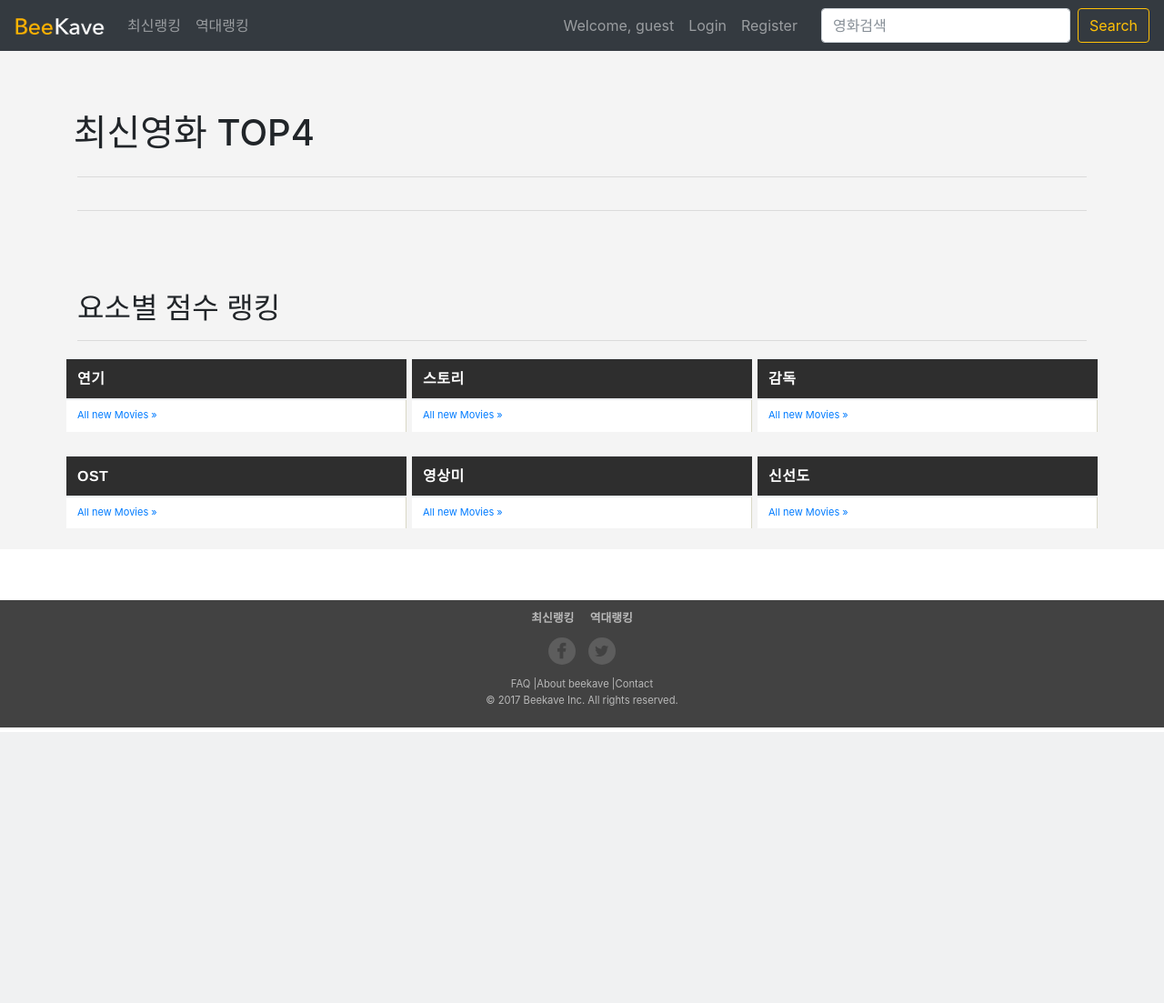
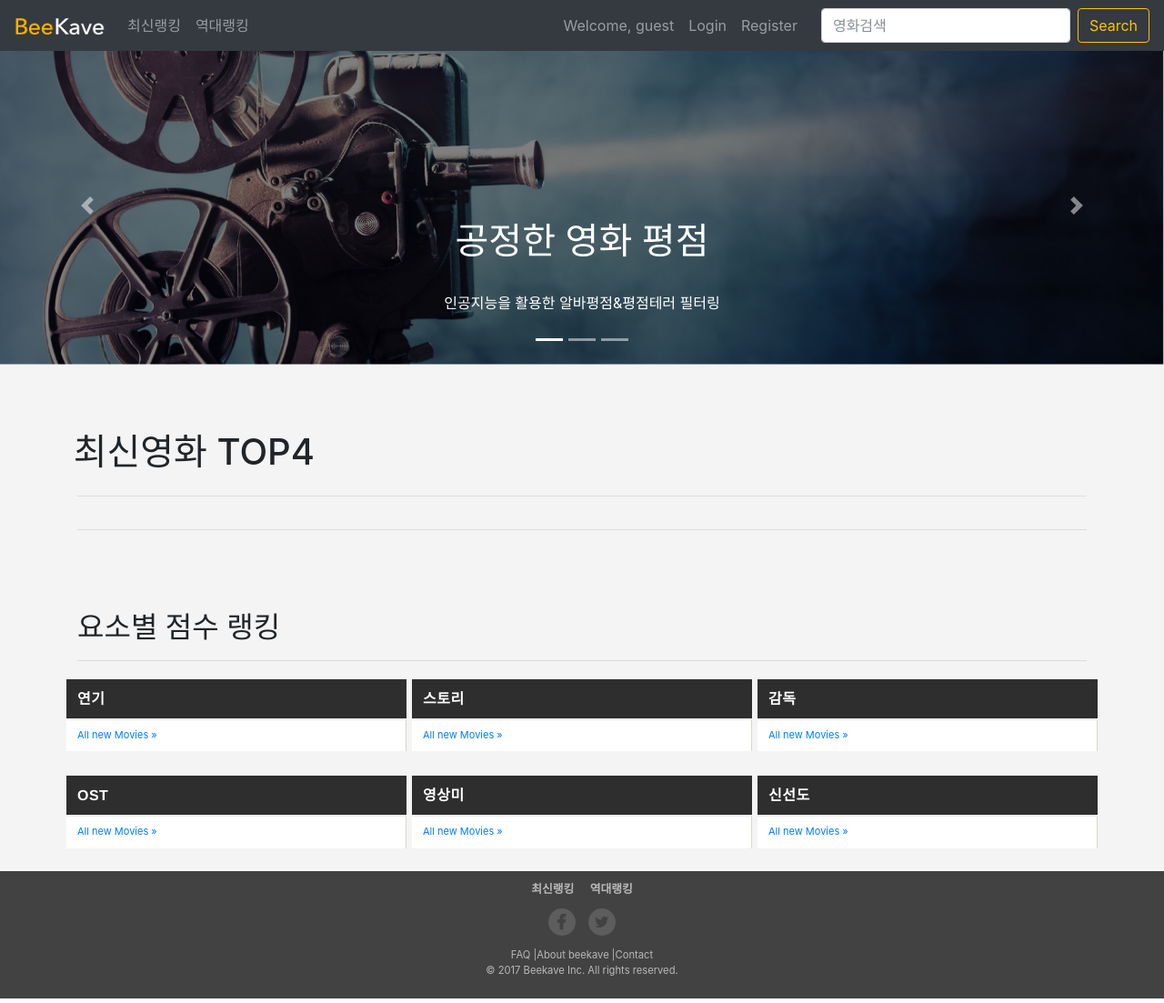
Before and after one commit to NAMYUNWOO/beekaveV2, a Django app: page / in a window 1280 px wide. Shown: the whole page at 91% size. Before the commit the page ends 805 px from the top, so only its background shows below. Run offline with Django 3.2, Linux system fonts and the light colour scheme; data that the repository does not hold is empty; some libraries are stand-ins or nearby versions.

Commit message:
ver up 12.18

```diff
--- a/beekave/templates/mainPage.html
+++ b/beekave/templates/mainPage.html
@@ -3,6 +3,47 @@
 {% load self_defined_filters %}
 {% block content %}
 <main role="main" style="background-color:#f4f4f4 !important;">
+        <div id="carouselExampleIndicators" class="carousel slide" data-ride="carousel">
+            <ol class="carousel-indicators">
+                <li data-target="#carouselExampleIndicators" data-slide-to="0" class="active"></li>
+                <li data-target="#carouselExampleIndicators" data-slide-to="1"></li>
+                <li data-target="#carouselExampleIndicators" data-slide-to="2"></li>
+            </ol>
+            <div class="carousel-inner">
+                <div class="carousel-item active">
+                    <img class="d-block w-100" src="{% static '/images/main0.png' %}" alt="First slide">
+                      <div class="carousel-caption d-none d-md-block">
+                        <h1>공정한 영화 평점</h1>
+                          <br>
+                        <p>인공지능을 활용한 알바평점&평점테러 필터링</p>
+                      </div>
+                </div>
+                <div class="carousel-item">
+                    <img class="d-block w-100" src="{% static '/images/main1.png' %}" alt="Second slide">
+                      <div class="carousel-caption d-none d-md-block">
+                        <h1>고전부터 최신영화 까지</h1>
+                          <br>
+                        <p>수만가지 다양한 영화들의 평점 제공</p>
+                      </div>
+                </div>
+                <div class="carousel-item">
+                    <img class="d-block w-100" src="{% static '/images/main2.png' %}" alt="Third slide">
+                      <div class="carousel-caption d-none d-md-block">
+                        <h1>국내 최대 영화 리뷰수</h1>
+                          <br>
+                        <p>Nav*, Dau*, Watcha 보다 많은 영화 리뷰수</p>
+                      </div>
+                </div>
+            </div>
+            <a class="carousel-control-prev" href="#carouselExampleIndicators" role="button" data-slide="prev">
+                <span class="carousel-control-prev-icon" aria-hidden="true"></span>
+                <span class="sr-only">Previous</span>
+            </a>
+            <a class="carousel-control-next" href="#carouselExampleIndicators" role="button" data-slide="next">
+                <span class="carousel-control-next-icon" aria-hidden="true"></span>
+                <span class="sr-only">Next</span>
+            </a>
+        </div>
 
     <div class="container">
         <br><br><br>
```
Also changed, not shown: beekave/static/images/chicago.jpg (deleted), beekave/static/images/clock.png (deleted), beekave/static/images/couch.png (deleted), beekave/static/images/la.jpg (deleted), beekave/static/images/main0.png (added), beekave/static/images/main1.png (added), beekave/static/images/main2.png (added), beekave/static/images/ny.jpg (deleted), beekave/static/images/okja2.jpg (deleted), beekave/static/images/okja3.jpg (deleted), beekave/static/images/rarrow.png (deleted), beekave/static/images/ribbon.png (deleted), beekave/static/images/ticket.png (deleted), beekave/static/myCSS.css (line endings or trailing spaces), 1 other file. Lines whose indentation alone changed are shown as unchanged.
